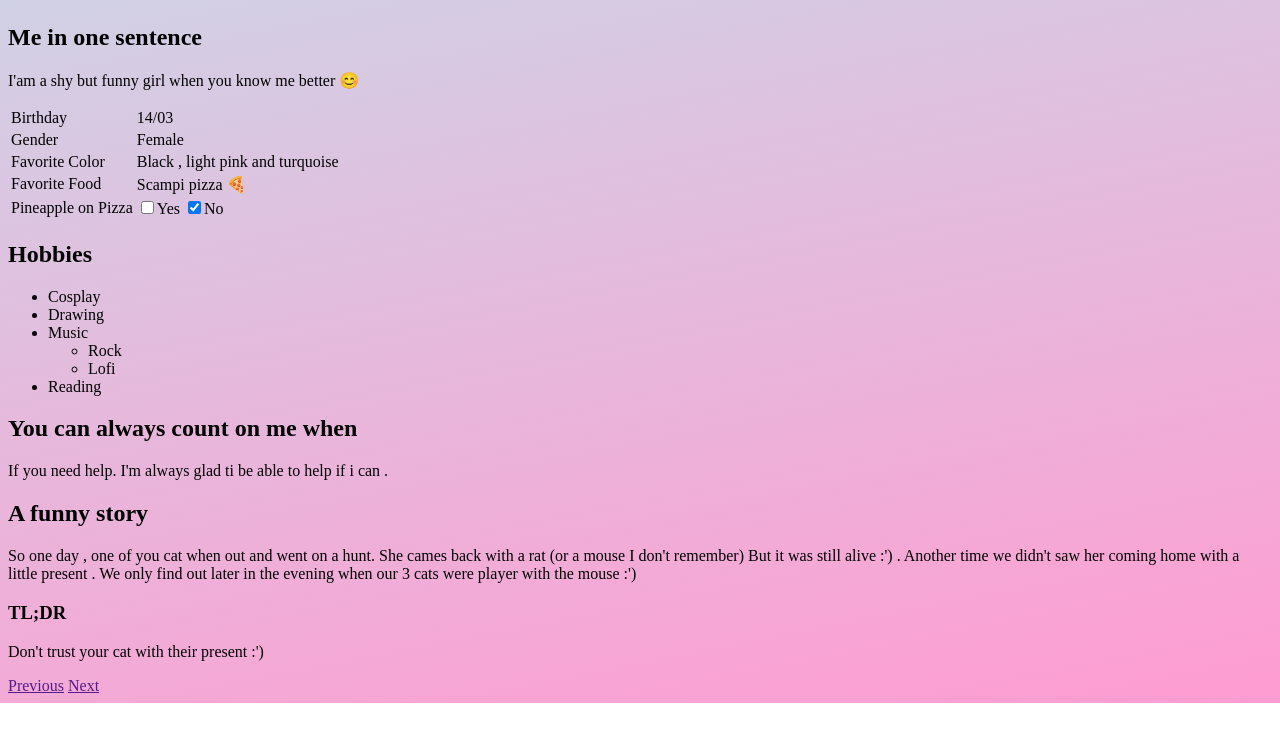
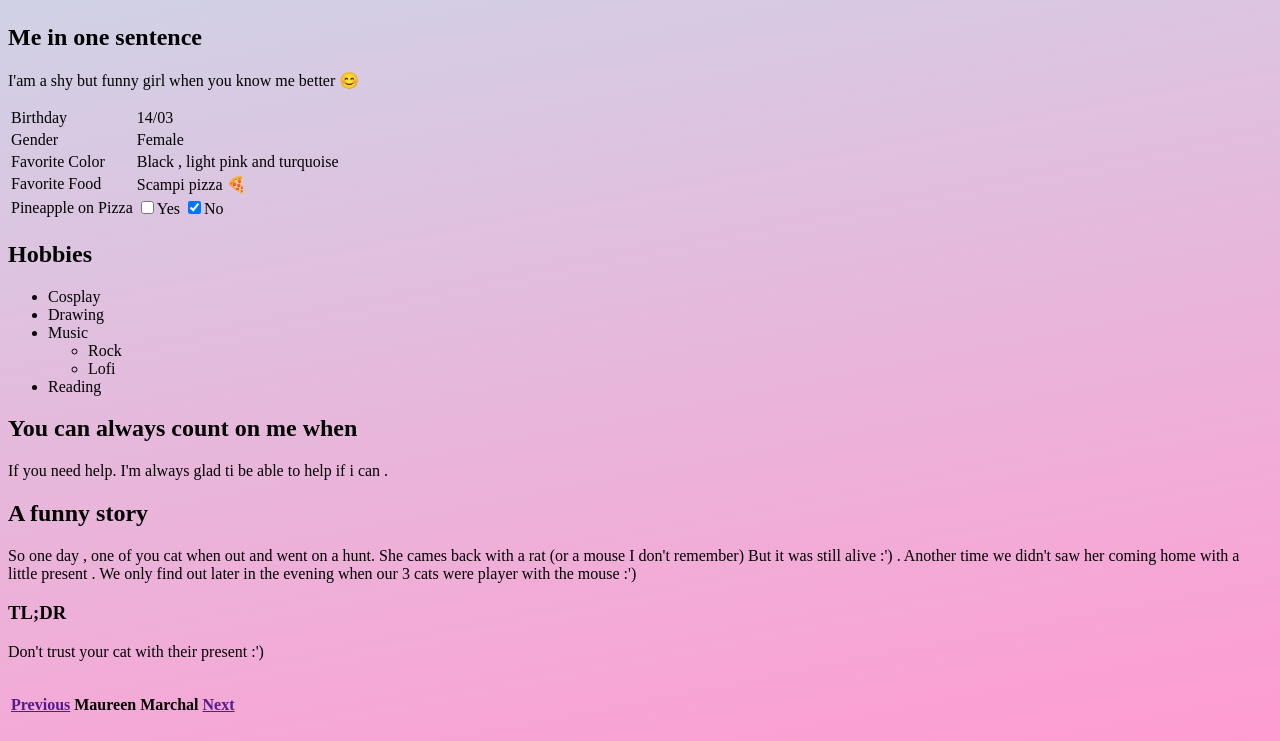
Before and after one commit to Maureenm41/MarkDown-to-HTML, a plain HTML site: page index.html in a window 1280 px wide. Shown: the part 714-1455 px from the top of the page. Before the commit the page ends 1417 px from the top, so only its background shows below. Drawn offline with Linux system fonts and the light colour scheme.

Commit message:
previous & next update

```diff
--- a/index.html
+++ b/index.html
@@ -69,8 +69,13 @@
 
             <p>Don't trust your cat with their present :')</p>
 
-            <a href="">Previous</a>
-            <a href="">Next</a>
+        <table>
+            <tr>
+                <th><a href="">Previous</a></th>
+                <th><p>Maureen Marchal</p></th>
+                <th><a href="">Next</a></th>
+            </tr>
+        </table>
 
 
     </body>
```
